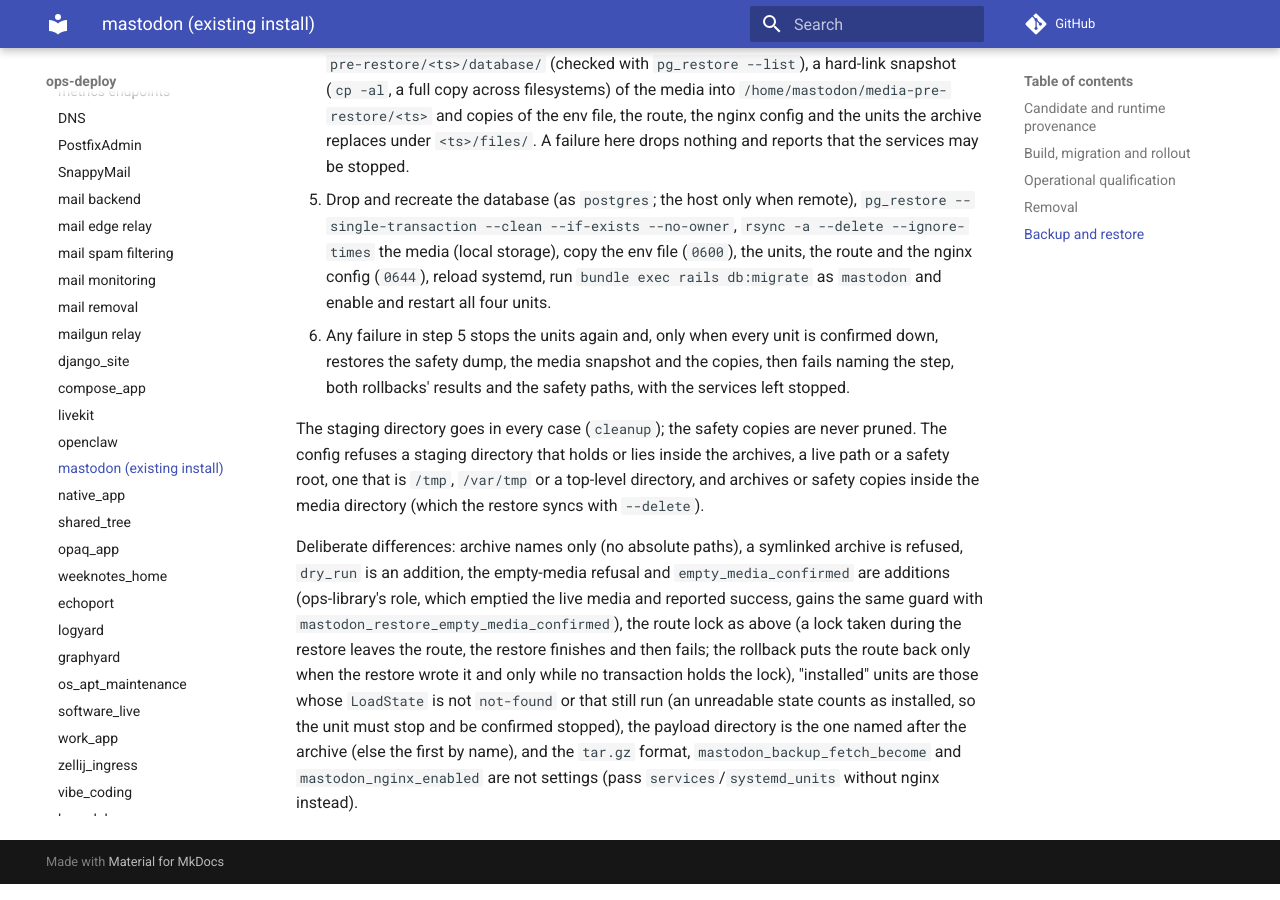
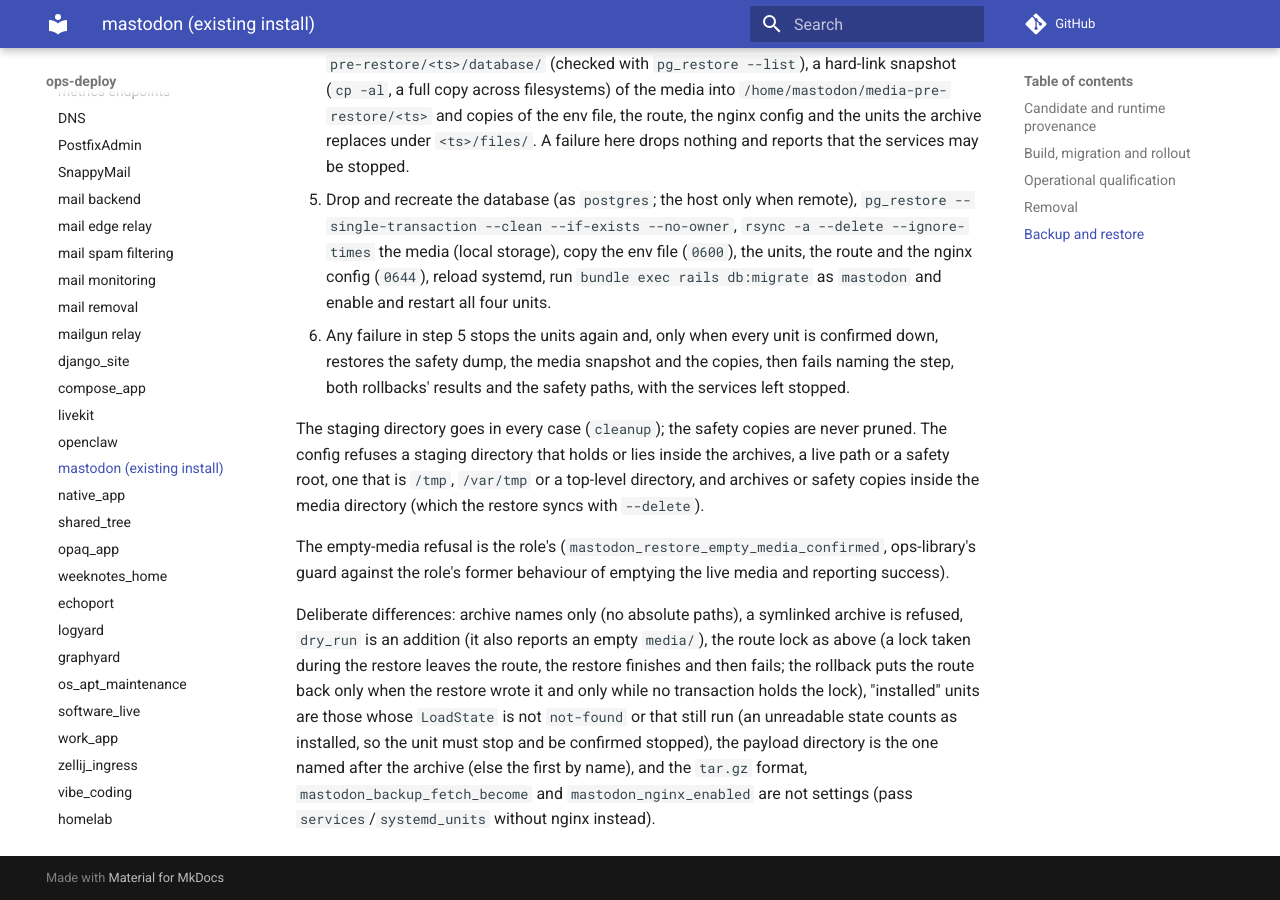
Before and after one commit to ephes/ops-deploy, an MkDocs documentation site: the page built from docs/services/mastodon.md, in a window 1280 px wide and 900 px high, scrolled down 5021 px. Built offline with MkDocs 1.6.1 and Material for MkDocs 9.7.7, drawn with Linux system fonts in a browser that asks for light colours; comment, search, counter and statistics services are not loaded.

Commit message:
mastodon restore: the empty-media guard is the role's; fail on a failing media check
Record ops-library d632a0e5 for mastodon_restore, compare the confirmation
default with the role file, and cover s3 storage, an archive without media/
and a media/ that is not a directory.

```diff
--- a/docs/services/mastodon.md
+++ b/docs/services/mastodon.md
@@ -239,11 +239,13 @@
 top-level directory, and archives or safety copies inside the media directory
 (which the restore syncs with `--delete`).
 
+The empty-media refusal is the role's (`mastodon_restore_empty_media_confirmed`,
+ops-library's guard against the role's former behaviour of emptying the live
+media and reporting success).
+
 Deliberate differences: archive names only (no absolute paths), a symlinked
-archive is refused, `dry_run` is an addition, the empty-media refusal and
-`empty_media_confirmed` are additions (ops-library's role, which emptied the
-live media and reported success, gains the same guard with
-`mastodon_restore_empty_media_confirmed`), the route lock as above (a lock
+archive is refused, `dry_run` is an addition (it also reports an empty
+`media/`), the route lock as above (a lock
 taken during the restore leaves the route, the restore finishes and then
 fails; the rollback puts the route back only when the restore wrote it and
 only while no transaction holds the lock), "installed" units are those whose
```
Also changed, not shown: docs/changelog.md (+5 -3 lines), 4 other files.
